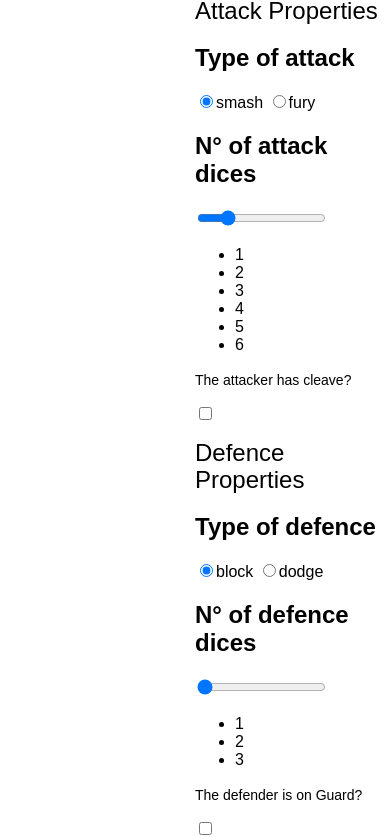
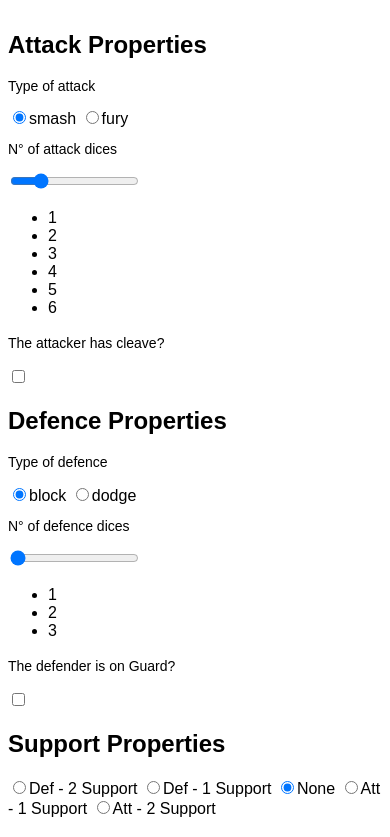
Before and after one commit to il-matthew/ilmatthew.github.io, a plain HTML site: page index.html in a window 390 px wide. Shown: the part 126-963 px from the top of the page. Drawn offline with nearby package versions, Linux system fonts and the light colour scheme; a web font is replaced by a local one.

Commit message:
abbozza layout responsive

```diff
--- a/css/stylesheet.css
+++ b/css/stylesheet.css
@@ -1,13 +1,44 @@
-
-body{
+body {
   font-family: "Droid Serif", arial, serif;
-    padding: 100px;
+  /*padding: 100px;*/
 }
 
-#main-container{
-  position: absolute;
-  left: 50%;
+.main-container {
+  margin: auto;
+  width: 60%;
+  display: block;
+  width: 800px;
 }
+
+.properties {
+  width: 50%;
+  float: left;
+  margin: auto;
+}
+
+@media only screen and (max-width: 650px) {
+  .main-container {
+    margin: auto;
+    width: 100%;
+    display: block;
+
+  }
+  .properties {
+    width: 100%;
+
+  }
+}
+
+#header {
+  text-align: center;
+  margin: 0 auto;
+}
+
+.newline {
+  display: inline-block;
+  width: auto;
+}
+
 h1 {
 
   font-size: 24px;
@@ -16,6 +47,7 @@ h1 {
   font-weight: 500;
   line-height: 26.4px;
 }
+
 h3 {
 
   font-size: 14px;
@@ -24,6 +56,7 @@ h3 {
   font-weight: 500;
   line-height: 15.4px;
 }
+
 p {
 
   font-size: 14px;
@@ -32,6 +65,7 @@ p {
   font-weight: 400;
   line-height: 20px;
 }
+
 blockquote {
 
   font-size: 21px;
@@ -40,6 +74,7 @@ blockquote {
   font-weight: 400;
   line-height: 30px;
 }
+
 pre {
 
   font-size: 13px;
@@ -50,6 +85,7 @@ pre {
 }
 
 /*dettagli per lo slider*/
+
 /*
 .slidecontainer {
     width: 100%;
@@ -86,6 +122,7 @@ pre {
     cursor: pointer;
 }
 */
+
 /*
 body {
   padding: 100px;
--- a/index.html
+++ b/index.html
@@ -1,5 +1,6 @@
 <!DOCTYPE html>
 <html>
+
 <head>
 	<meta charset="UTF-8">
 	<title>Underworld Shadespire Dice Calculator</title>
@@ -13,28 +14,24 @@
 </head>
 
 <body onload="initialSetting()">
-	<div id="main-container">
+	<div class="main-container">
 		<div id="header">
+			<h1>Warhammer Underworlds dice calculator</h1>
+			<h2>by Ludic Incoming</h2>
 
 		</div>
-		<div id="attack">
-			<h1>Attack Properties</h1>
-			<h2>Type of attack</h2>
+		<div>
+			<div id="attack" class="properties">
+				<h2>Attack Properties</h2>
+				<h3>Type of attack</h3>
 				<div class="attackButton">
-
-			<!-- <button>
-				smash
-			</button>
-			<button>
-				fury
-			</button>-->
 					<form>
-				<input type="radio" name="attacktypecheckbox" value="smash" onclick="setAttackSmash()"id="attacktypesmash">smash</input>
+						<input type="radio" name="attacktypecheckbox" value="smash" onclick="setAttackSmash()" id="attacktypesmash">smash</input>
 						<input type="radio" name="attacktypecheckbox" value="fury" onclick="setAttackFury()" id="attacktypefury">fury</input>
 					</form>
 				</div>
 				<div class="slidecontainer">
-			<h2>N° of attack dices</h2>
+					<h3>N° of attack dices</h3>
 					<input type="range" min="1" max="6" value="2" step="1" class="slider" id="numAttackDice">
 					<ul class="range-labels">
 						<li>1</li>
@@ -45,30 +42,22 @@
 						<li>6</li>
 					</ul>
 				</div>
-		<div class ="cleave">
+				<div class="cleave">
 					<p>The attacker has cleave?</p>
 					<input type="checkbox" name="hasCleave" onclick="setCleave()" id="hasCleaveCheckbox">
 				</div>
 			</div>
-	<div id="defence">
-		<h1>Defence Properties</h1>
-		<h2>Type of defence</h2>
+			<div id="defence" class="properties">
+				<h2>Defence Properties</h2>
+				<h3>Type of defence</h3>
 				<div class="defenceButton">
 					<form>
 						<input type="radio" name="defencetypecheckbox" value="block" onclick="setDefenceBlock()" id="defencetypeblock">block</input>
 						<input type="radio" name="defencetypecheckbox" value="dodge" onclick="setDefenceDodge()" id="defencetypedodge">dodge</input>
 					</form>
 				</div>
-		<!--
-		<button>
-			smash
-		</button>
-		<button>
-			fury
-		</button>
-	-->
 				<div class="slidecontainer">
-		<h2>N° of defence dices</h2>
+					<h3>N° of defence dices</h3>
 					<input type="range" min="1" max="3" value="1" step="1" class="slider" id="numDefenceDice">
 					<ul class="range-labels">
 						<li>1</li>
@@ -76,27 +65,31 @@
 						<li>3</li>
 					</ul>
 				</div>
-	<div class ="onGuard">
+				<div class="onGuard">
 					<p>The defender is on Guard?</p>
 					<input type="checkbox" name="onGuard" onclick="setGuard()" id="onGuardCheckbox">
 				</div>
 			</div>
+		</div>
+
+		<div class="newline">
 			<div id="support">
-	<h1>Support Properties</h1>
+				<h2>Support Properties</h2>
 				<div class="range-slider">
 					<form>
 						<input type="radio" name="supportradio" id="def2support" onclick="def2Support()">Def - 2 Support</input>
 						<input type="radio" name="supportradio" id="def1support" onclick="def1Support()">Def - 1 Support</input>
 						<input type="radio" name="supportradio" id="nonesupport" onclick="noneSupport()">None</input>
 						<input type="radio" name="supportradio" id="attack1support" onclick="att1Support()">Att - 1 Support</input>
-			<input type="radio" name="supportradio" id="attack1support"onclick= "att2Support()">Att - 2 Support</input>
+						<input type="radio" name="supportradio" id="attack1support" onclick="att2Support()">Att - 2 Support</input>
 					</form>
 				</div>
 			</div>
 			<div id="calculator">
-	<h1>Probability of Success</h1>
+				<h2>Probability of Success</h2>
 				<button id="calculator-button" onclick="resultWriter()">Calculate!</button>
 				<p id="calculator-result"></p>
+			</div>
 		</div>
 	</div>
 
```
Lines whose indentation alone changed are shown as unchanged.
